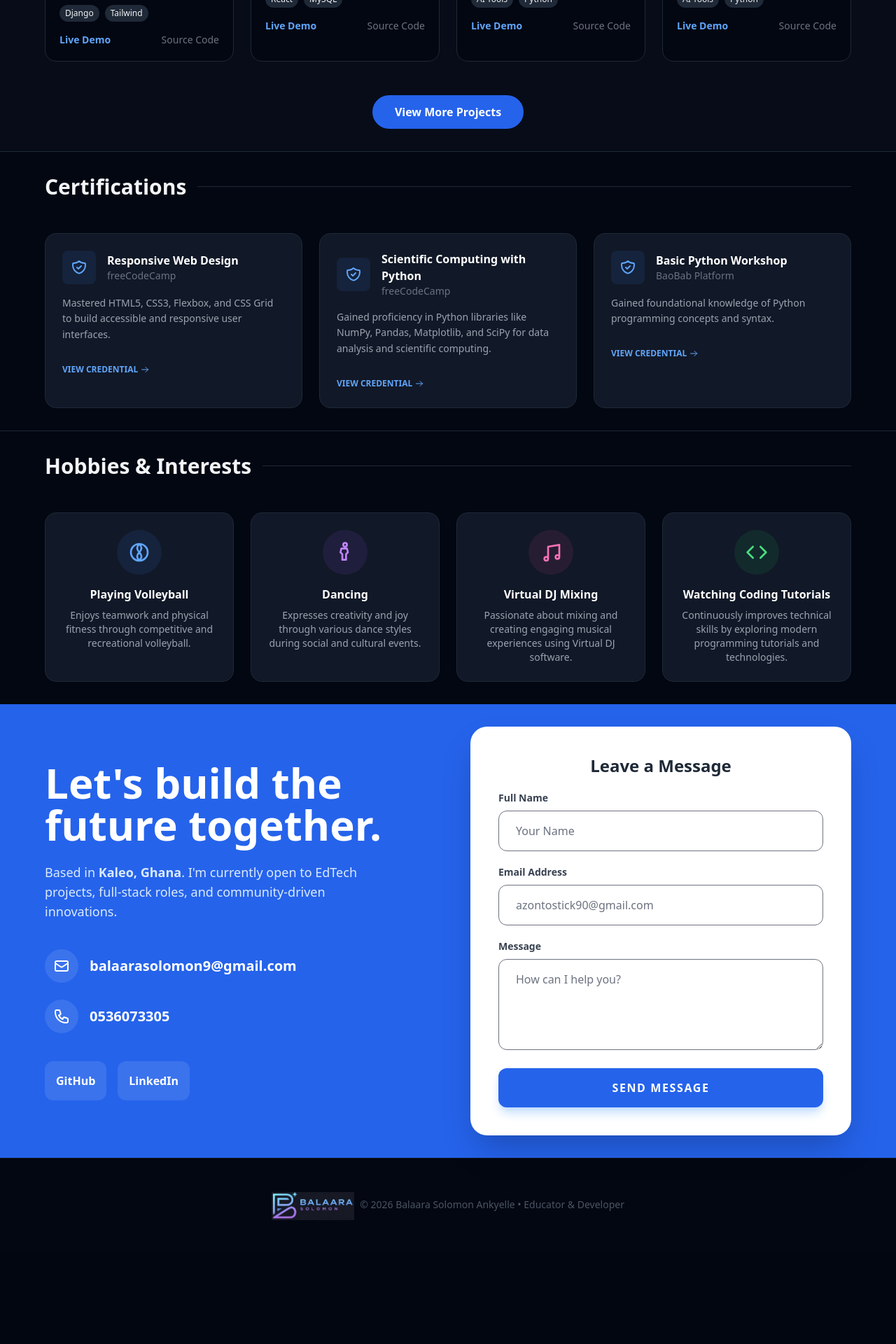
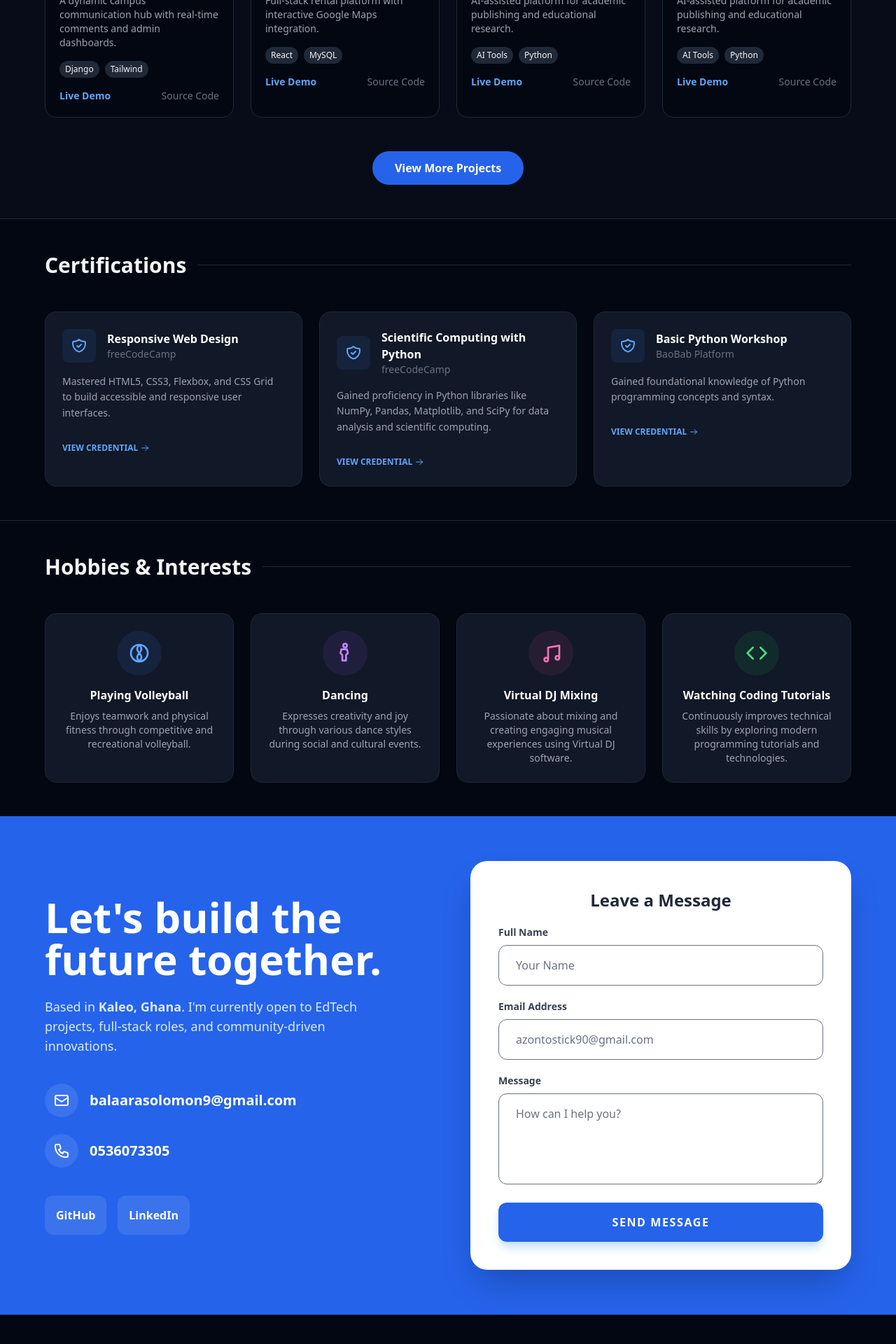
Before and after one commit to balaara-teck/balaara, a Django app: page / in a window 1280 px wide. Shown: the part 2200-4120 px from the top of the page at 70% size. Before the commit the page ends 3943 px from the top, so only its background shows below. Run offline with Django 5.2, Linux system fonts and the light colour scheme.

Commit message:
add spaces bt sections

```diff
--- a/portfolioapp/templates/home.html
+++ b/portfolioapp/templates/home.html
@@ -5,7 +5,7 @@
 {% block content %}
 
 <!-- Hero section -->
-<section id="home" class="relative min-h-[90vh] flex flex-col-reverse md:flex-row items-center justify-between px-6 md:px-16 py-6">
+<section id="home" class="relative min-h-[90vh] flex flex-col-reverse md:flex-row items-center justify-between px-6 md:px-16 py-12">
     <div class="absolute inset-0 bg-[radial-gradient(circle_at_30%_30%,rgba(59,130,246,0.1),transparent_50%)]"></div>
 
     <div class="relative w-full md:w-1/2 z-10">
@@ -74,7 +74,7 @@
 </section>
 <!-- About Section -->
 
-<section id="about" class="px-6 md:px-16 py-8 bg-gray-900/50">
+<section id="about" class="px-6 md:px-16 py-12 bg-gray-900/50">
     <div class="max-w-4xl mx-auto">
         <h2 class="text-3xl font-bold mb-12 flex items-center gap-4">
             <span class="h-px flex-1 bg-gray-800"></span>
@@ -140,7 +140,7 @@
 </section>
 <!-- Skills Section -->
 
-<section id="skills" class="px-6 md:px-16 py-8 border-t border-gray-800">
+<section id="skills" class="px-6 md:px-16 py-12 border-t border-gray-800">
      <h2 class="text-3xl font-bold mb-12 flex items-center gap-4">
             <span class="h-px flex-1 bg-gray-800"></span>
             Skills & Expertise
@@ -172,7 +172,7 @@
 </section>
 <!-- Projects Section -->
 
-<section id="projects" class="px-6 md:px-16 py-8 bg-gray-900/30">
+<section id="projects" class="px-6 md:px-16 py-12 bg-gray-900/30">
     <h2 class="text-3xl md:text-4xl font-black mb-12 text-center">
         Featured Projects
     </h2>
@@ -355,7 +355,7 @@
 </section>
 <!-- Certifications Section  -->
 
-<section id="certifications" class="px-6 md:px-16 py-8 border-t border-gray-800 bg-gray-950">
+<section id="certifications" class="px-6 md:px-16 py-12 border-t border-gray-800 bg-gray-950">
     <div class="max-w-6xl mx-auto">
         <h2 class="text-3xl font-bold mb-12 flex items-center gap-4">
             Certifications
@@ -432,7 +432,7 @@
 </section>
 <!-- Hobbies & Interests Section -->
 
-<section id="hobbies" class="px-6 md:px-16 py-8 border-t border-gray-800 bg-gray-950">
+<section id="hobbies" class="px-6 md:px-16 py-12 border-t border-gray-800 bg-gray-950">
     <div class="max-w-6xl mx-auto">
         <h2 class="text-3xl font-bold mb-12 flex items-center gap-4">
             Hobbies & Interests
@@ -506,7 +506,7 @@
 </section>
 <!-- Contact Section -->
 
-<section id="contact" class="px-6 md:px-16 py-8 bg-blue-600 text-white">
+<section id="contact" class="px-6 md:px-12 py-16 bg-blue-600 text-white">
     <div class="max-w-6xl mx-auto">
         <div class="grid grid-cols-1 lg:grid-cols-2 gap-16 items-center">
 
--- a/theme/static/css/dist/styles.css
+++ b/theme/static/css/dist/styles.css
@@ -1457,6 +1457,16 @@ input:where([type='file']):focus {
   padding-bottom: 2rem;
 }
 
+.py-16 {
+  padding-top: 4rem;
+  padding-bottom: 4rem;
+}
+
+.py-28 {
+  padding-top: 7rem;
+  padding-bottom: 7rem;
+}
+
 .pb-2 {
   padding-bottom: 0.5rem;
 }
@@ -1934,6 +1944,11 @@ input:where([type='file']):focus {
     padding-right: 4rem;
   }
 
+  .md\:px-12 {
+    padding-left: 3rem;
+    padding-right: 3rem;
+  }
+
   .md\:text-left {
     text-align: left;
   }
```
